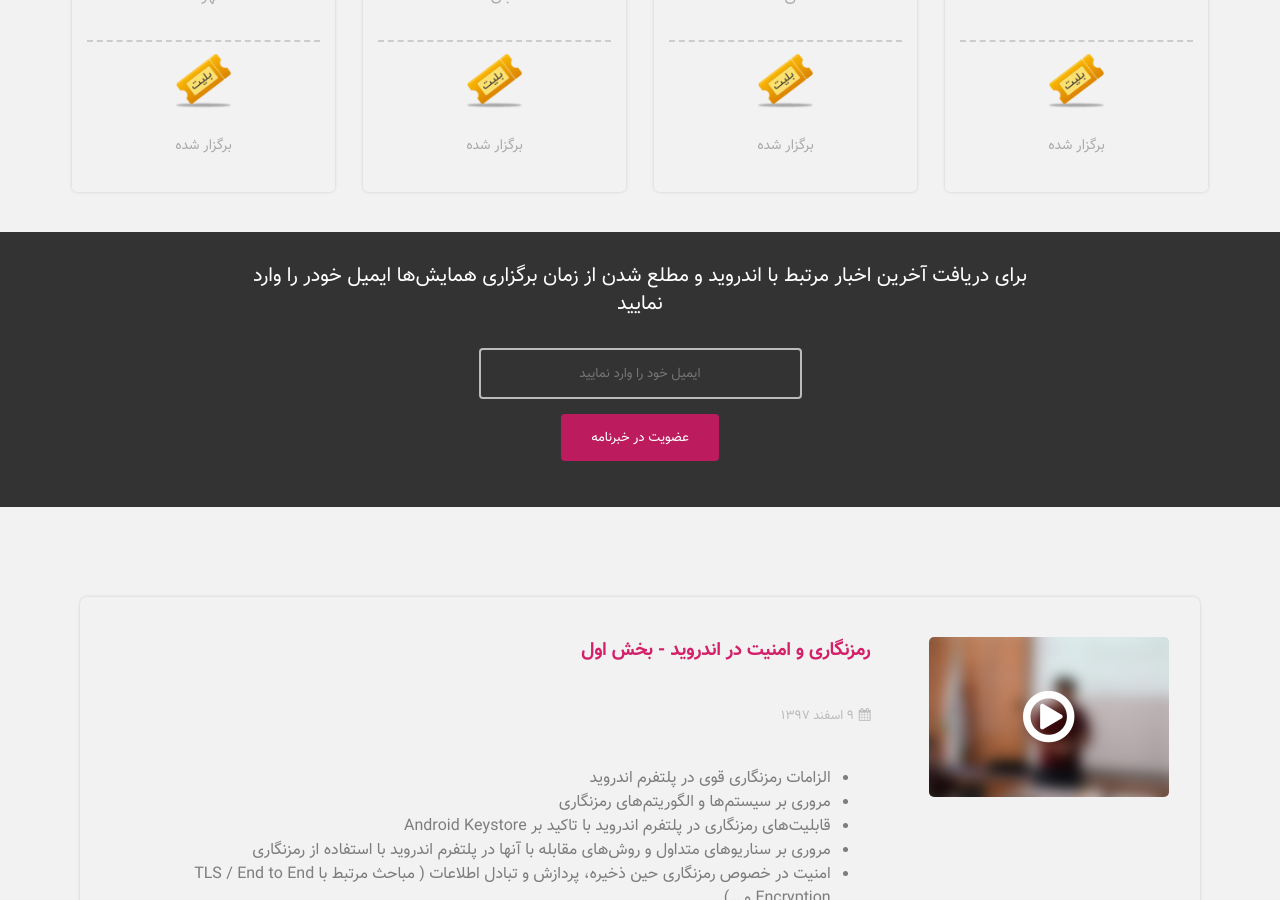
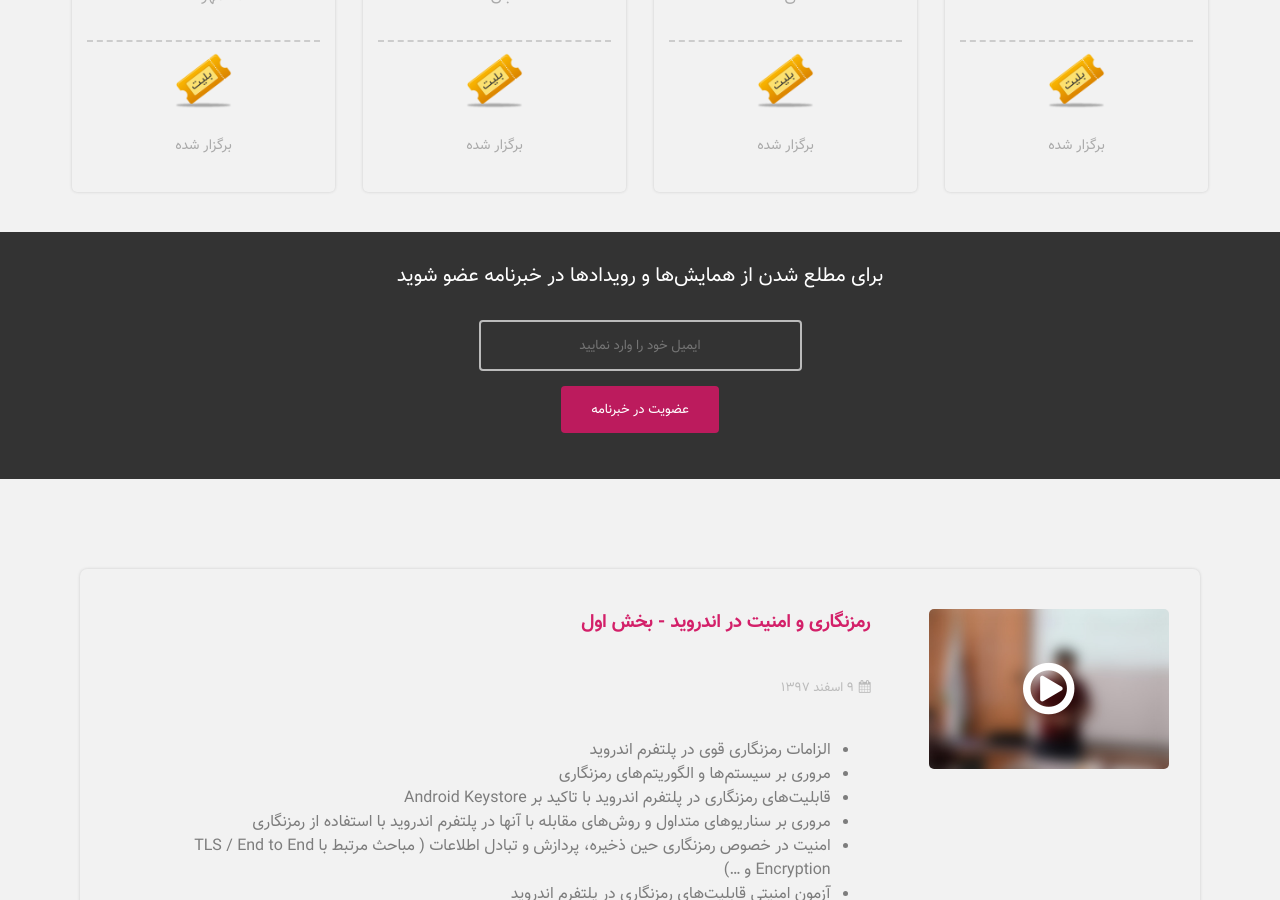
Before and after one commit to irlogcat/irlogcat.github.io, a Jekyll site: the page built from index.md, in a window 1280 px wide and 900 px high, scrolled down 938 px. Built offline with Jekyll 4.4.1, drawn with Linux system fonts in a browser that asks for light colours.

Commit message:
Change the title of subscription

```diff
--- a/_layouts/home.html
+++ b/_layouts/home.html
@@ -17,10 +17,9 @@ layout: default
     </div>
 </section>
 
-
 <section id="signup">
     <div class="my_container">
-        <p>برای دریافت آخرین اخبار مرتبط با اندروید و مطلع شدن از زمان برگزاری همایش‌ها ایمیل خودر را وارد نمایید</p>
+        <p>برای مطلع شدن از همایش‌ها و رویداد‌ها در خبرنامه عضو شوید</p>
         <form action="#" method="get" accept-charset="utf-8">
             <input type="email" name="" value="" placeholder="ایمیل خود را وارد نمایید"
 				style="color:white">
```
